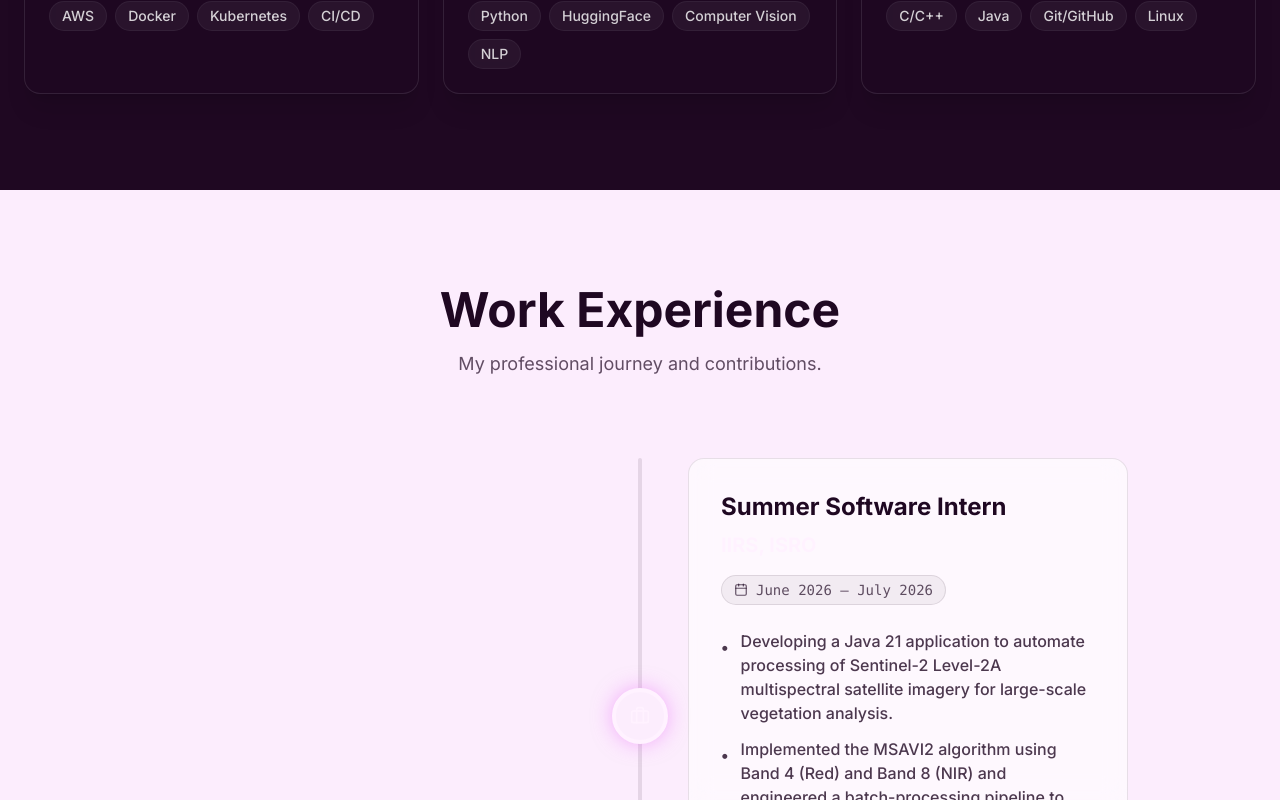
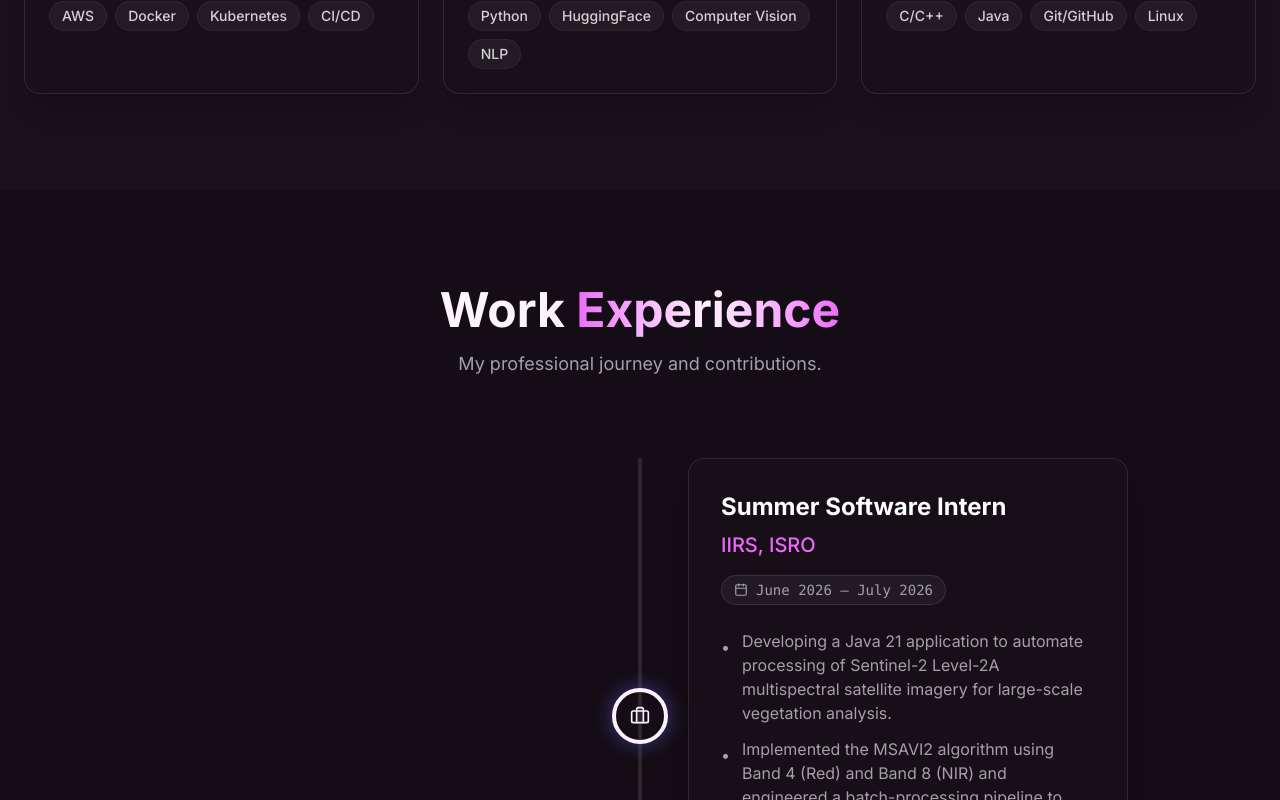
Before and after one commit to tkarman-singh/tkarmansingh, a Next.js app: page / in a window 1280 px wide. Shown: the part 2000-2800 px from the top of the page. Built offline with nearby package versions, Linux system fonts and the light colour scheme.

Commit message:
update: apply dark theme and ui adjustments

```diff
--- a/src/app/globals.css
+++ b/src/app/globals.css
@@ -1,7 +1,7 @@
 @import "tailwindcss";
 
 @theme {
-  --color-background: #1F0822;
+  --color-background: #19101A;
   --color-foreground: #FFF2FF;
   --color-accent-1: #EC69FA;
   --color-accent-2: #FFF2FF;
@@ -18,7 +18,7 @@
 
 @layer base {
   :root {
-    --background: #1F0822;
+    --background: #19101A;
     --foreground: #FFF2FF;
     --color-accent-1: #EC69FA;
     --color-accent-2: #FFF2FF;
@@ -42,7 +42,7 @@
     @apply bg-white/5 backdrop-blur-md border border-white/10;
   }
   .glass-card {
-    @apply bg-[#1F0822]/80 backdrop-blur-lg border border-white/10 rounded-2xl shadow-xl transition-all duration-300;
+    @apply bg-[#19101A]/80 backdrop-blur-lg border border-white/10 rounded-2xl shadow-xl transition-all duration-300;
   }
   .text-gradient {
     @apply bg-clip-text text-transparent bg-gradient-to-r from-accent-1 via-accent-2 to-accent-3;
--- a/src/components/layout/Footer.tsx
+++ b/src/components/layout/Footer.tsx
@@ -6,11 +6,11 @@
   const footerRef = useRef<HTMLElement>(null);
 
   return (
-    <footer id="contact" ref={footerRef} className="relative w-full bg-[#1F0822] min-h-[60vh] flex flex-col items-center justify-between overflow-hidden pt-32 pb-12 z-20">
-      {/* Giant Name with half-black cut-off */}
-      <div className="flex-grow flex items-center justify-center w-full px-2">
+    <footer id="contact" ref={footerRef} className="relative w-full bg-black min-h-[60vh] flex flex-col items-center justify-between overflow-hidden pt-32 pb-12 z-20">
+      {/* Giant Name with Gradient Fade */}
+      <div className="flex-grow flex items-center justify-center w-full px-4">
         <h1
-          className="text-[11vw] md:text-[13vw] font-black tracking-tighter leading-none text-center bg-gradient-to-b from-white from-[50%] to-[#1F0822] to-[50%] bg-clip-text text-transparent pb-4 md:pb-8 whitespace-nowrap"
+          className="text-[12vw] md:text-[14vw] font-black tracking-tighter leading-none text-center bg-gradient-to-b from-white via-white/80 to-transparent bg-clip-text text-transparent pb-4 md:pb-8"
         >
           karman singh
         </h1>
--- a/src/components/sections/Experience.tsx
+++ b/src/components/sections/Experience.tsx
@@ -76,18 +76,18 @@
   }, []);
 
   return (
-    <section id="experience" ref={sectionRef} className="py-24 relative z-10 bg-[#FCEDFD]">
+    <section id="experience" ref={sectionRef} className="py-24 relative z-10 bg-black/20">
       <div className="container mx-auto px-6 max-w-5xl">
         <div className="text-center mb-20">
-          <h2 className="text-4xl md:text-5xl font-bold mb-4 text-[#1F0822]">Work <span className="text-[--color-accent-1]">Experience</span></h2>
-          <p className="text-[#1F0822]/70 max-w-2xl mx-auto text-lg">
+          <h2 className="text-4xl md:text-5xl font-bold mb-4">Work <span className="text-gradient">Experience</span></h2>
+          <p className="text-[color:var(--color-muted)] max-w-2xl mx-auto text-lg">
             My professional journey and contributions.
           </p>
         </div>
 
         <div className="relative">
           {/* Vertical Line */}
-          <div className="absolute left-0 md:left-1/2 md:-translate-x-1/2 top-0 bottom-0 w-1 bg-[#1F0822]/10 rounded-full">
+          <div className="absolute left-0 md:left-1/2 md:-translate-x-1/2 top-0 bottom-0 w-1 bg-white/10 rounded-full">
             <div className="timeline-line absolute top-0 left-0 w-full bg-[--color-accent-1] rounded-full" style={{ height: "0%" }}></div>
           </div>
 
@@ -98,26 +98,26 @@
                 className={`relative flex flex-col md:flex-row ${index % 2 === 0 ? "md:flex-row-reverse" : ""} items-center gap-8 md:gap-16`}
               >
                 {/* Timeline Dot */}
-                <div className="timeline-dot opacity-0 absolute left-[-28px] md:left-1/2 md:-translate-x-1/2 w-14 h-14 rounded-full bg-[#FCEDFD] border-4 border-[--color-accent-1] flex items-center justify-center z-10 shadow-[0_0_20px_rgba(236,105,250,0.5)]">
+                <div className="timeline-dot opacity-0 absolute left-[-28px] md:left-1/2 md:-translate-x-1/2 w-14 h-14 rounded-full bg-[--color-background] border-4 border-[--color-accent-1] flex items-center justify-center z-10 shadow-[0_0_20px_rgba(99,102,241,0.5)]">
                   <Briefcase size={20} className="text-[--color-accent-1]" />
                 </div>
 
                 {/* Content */}
                 <div className="timeline-item opacity-0 w-full md:w-1/2 pl-12 md:pl-0">
-                  <div className={`bg-white/60 backdrop-blur-md border border-[#1F0822]/10 p-8 rounded-2xl group transition-transform duration-500 hover:-translate-y-2 hover:shadow-[0_20px_40px_-15px_rgba(236,105,250,0.3)] ${index % 2 === 0 ? "md:ml-12 text-left" : "md:mr-12 text-left md:text-right"}`}>
+                  <div className={`glass-card p-8 group transition-transform duration-500 hover:-translate-y-2 hover:shadow-[0_20px_40px_-15px_rgba(236,105,250,0.2)] ${index % 2 === 0 ? "md:ml-12 text-left" : "md:mr-12 text-left md:text-right"}`}>
                     <div className={`flex flex-col gap-2 mb-6 ${index % 2 === 0 ? "items-start" : "items-start md:items-end"}`}>
-                      <h3 className="text-2xl font-bold text-[#1F0822]">{exp.role}</h3>
-                      <h4 className="text-xl text-[--color-accent-1] font-bold">{exp.company}</h4>
-                      <div className="flex items-center gap-2 text-sm text-[#1F0822]/70 font-mono bg-[#1F0822]/5 px-3 py-1 rounded-full border border-[#1F0822]/10 mt-2">
+                      <h3 className="text-2xl font-bold text-white group-hover:text-[--color-accent-3] transition-colors">{exp.role}</h3>
+                      <h4 className="text-xl text-[color:var(--color-accent-1)] font-medium">{exp.company}</h4>
+                      <div className="flex items-center gap-2 text-sm text-[color:var(--color-muted)] font-mono bg-white/5 px-3 py-1 rounded-full border border-white/10 mt-2">
                         <Calendar size={14} />
                         {exp.date}
                       </div>
                     </div>
 
-                    <ul className={`space-y-3 text-[#1F0822]/80 text-sm md:text-base font-medium ${index % 2 === 0 ? "" : "md:list-inside"}`}>
+                    <ul className={`space-y-3 text-[color:var(--color-muted)] text-sm md:text-base ${index % 2 === 0 ? "" : "md:list-inside"}`}>
                       {exp.points.map((point, i) => (
                         <li key={i} className="flex gap-3">
-                          <span className="text-[--color-accent-1] mt-1.5 font-bold">•</span>
+                          <span className="text-[--color-accent-1] mt-1.5">•</span>
                           <span className={index % 2 === 0 ? "text-left" : "text-left md:text-right"}>{point}</span>
                         </li>
                       ))}
--- a/src/components/sections/Projects.tsx
+++ b/src/components/sections/Projects.tsx
@@ -114,7 +114,7 @@
                   </div>
                 </div>
 
-                <p className="text-[color:var(--color-muted)] mb-6 text-sm md:text-base md:line-clamp-3 group-hover:line-clamp-none transition-all duration-500">
+                <p className="text-[color:var(--color-muted)] mb-6 text-sm md:text-base line-clamp-3 group-hover:line-clamp-none transition-all duration-500">
                   {project.description}
                 </p>
 
```
Also changed, not shown: src/components/sections/Hero.tsx (+1 -1 lines).
